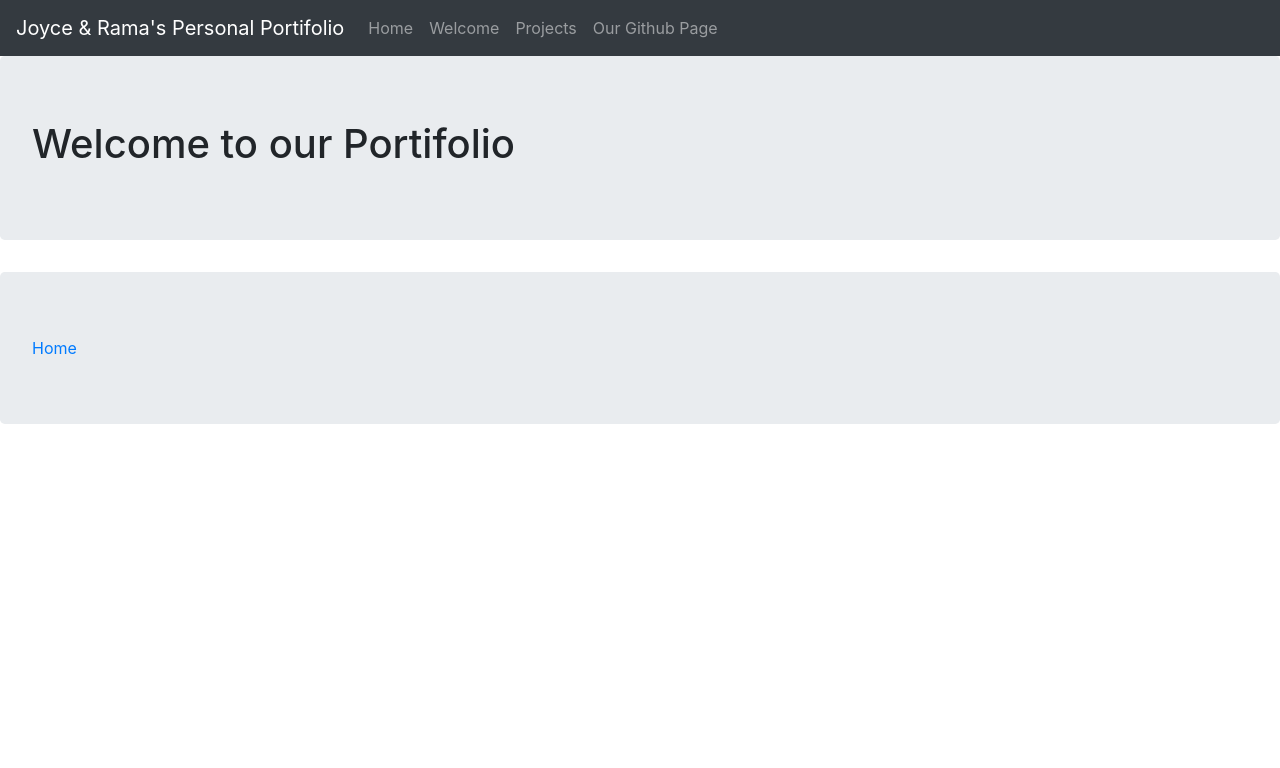
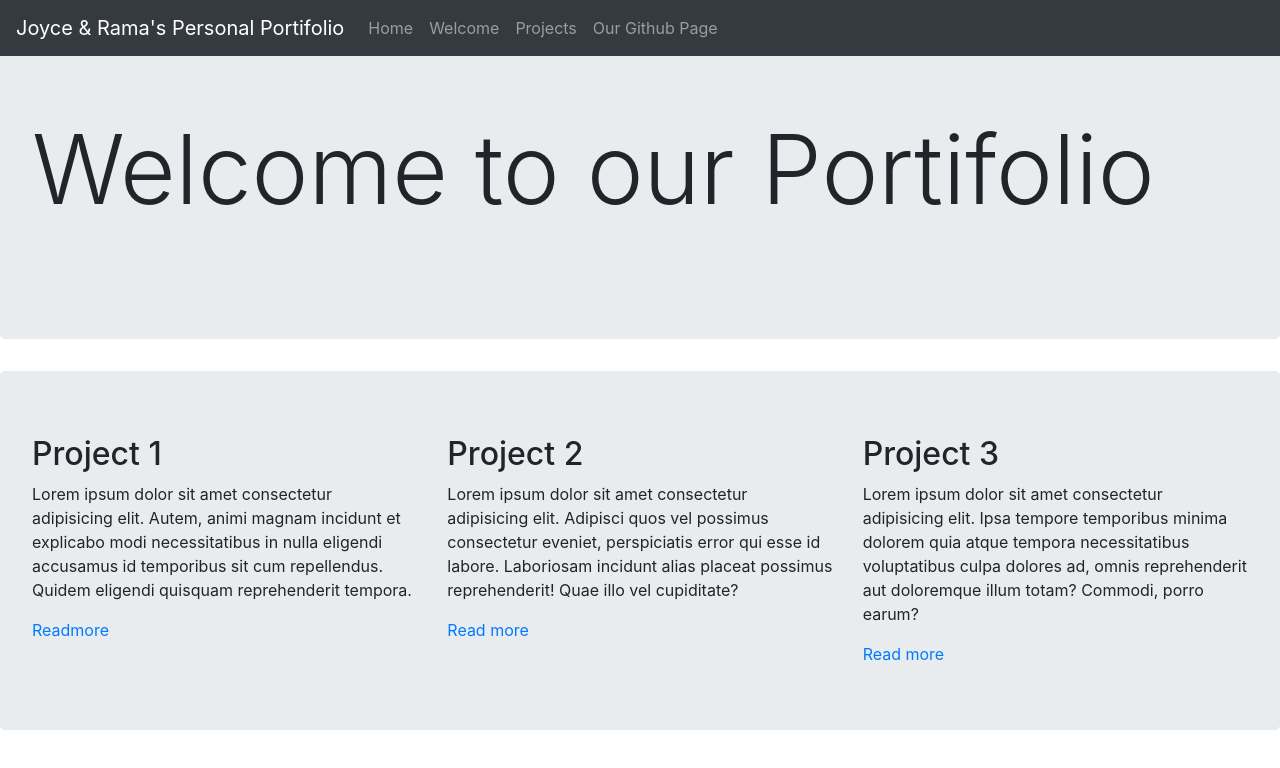
Before and after one commit to raheebwa/aheebwa_joyce, a plain HTML site: page index.html in a window 1280 px wide. Drawn offline with nearby package versions, Linux system fonts and the light colour scheme.

Commit message:
Added Projects

```diff
--- a/index.html
+++ b/index.html
@@ -9,7 +9,7 @@
   </head>
 
   <body>
-    <nav id="navbar" class="navbar navbar-expand-lg navbar-dark bg-dark">
+    <nav id="navbar" class="navbar navbar-expand-lg navbar-dark bg-dark fixed-top">
       <a class="navbar-brand" href="#">Joyce & Rama's Personal Portifolio</a>
       <button class="navbar-toggler" type="button" data-toggle="collapse" data-target="#navbarSupportedContent" aria-controls="navbarSupportedContent" aria-expanded="false" aria-label="Toggle navigation">
         <span class="navbar-toggler-icon"></span>
@@ -30,7 +30,7 @@
           </li>
 
           <li class="nav-item">
-            <a id= "profile-link" class="nav-link" href="https://github.com/raheebwa/aheebwa_joyce">Our Github Page</a>
+            <a id= "profile-link" class="nav-link" href="https://github.com/raheebwa/aheebwa_joyce" target="blank">Our Github Page</a>
           </li>
 
 
@@ -38,11 +38,28 @@
       </div>
     </nav>
     <section id="welcome-section" class="jumbotron">
-      <h1>Welcome to our Portifolio</h1>
+      <h1 class="display-1 my-5">Welcome to our Portifolio</h1>
     </section>
     <section id="Projects" class="jumbotron">
-      <title class="project-tile"></title>
-      <a href="index.html">Home</a>
+      <div class="row">
+        <div class="col-md-4">
+          <h2 class="project-tile">Project 1</h2>
+          <p>Lorem ipsum dolor sit amet consectetur adipisicing elit. Autem, animi magnam incidunt et explicabo modi necessitatibus in nulla eligendi accusamus id temporibus sit cum repellendus. Quidem eligendi quisquam reprehenderit tempora.</p>
+            <a href="index.html">Readmore</a>
+        </div>
+        <div class="col-md-4">
+
+          <h2 class="project-tile">Project 2</h2>
+            <p>Lorem ipsum dolor sit amet consectetur adipisicing elit. Adipisci quos vel possimus consectetur eveniet, perspiciatis error qui esse id labore. Laboriosam incidunt alias placeat possimus reprehenderit! Quae illo vel cupiditate?</p>
+
+            <a href="index.html">Read more</a></div>
+        <div class="col-md-4">
+
+          <h2 class="project-tile">Project 3</h2>
+          <p>Lorem ipsum dolor sit amet consectetur adipisicing elit. Ipsa tempore temporibus minima dolorem quia atque tempora necessitatibus voluptatibus culpa dolores ad, omnis reprehenderit aut doloremque illum totam? Commodi, porro earum?</p>
+            <a href="index.html">Read more</a>
+        </div>
+      </div>
 
     </section>
 
```
